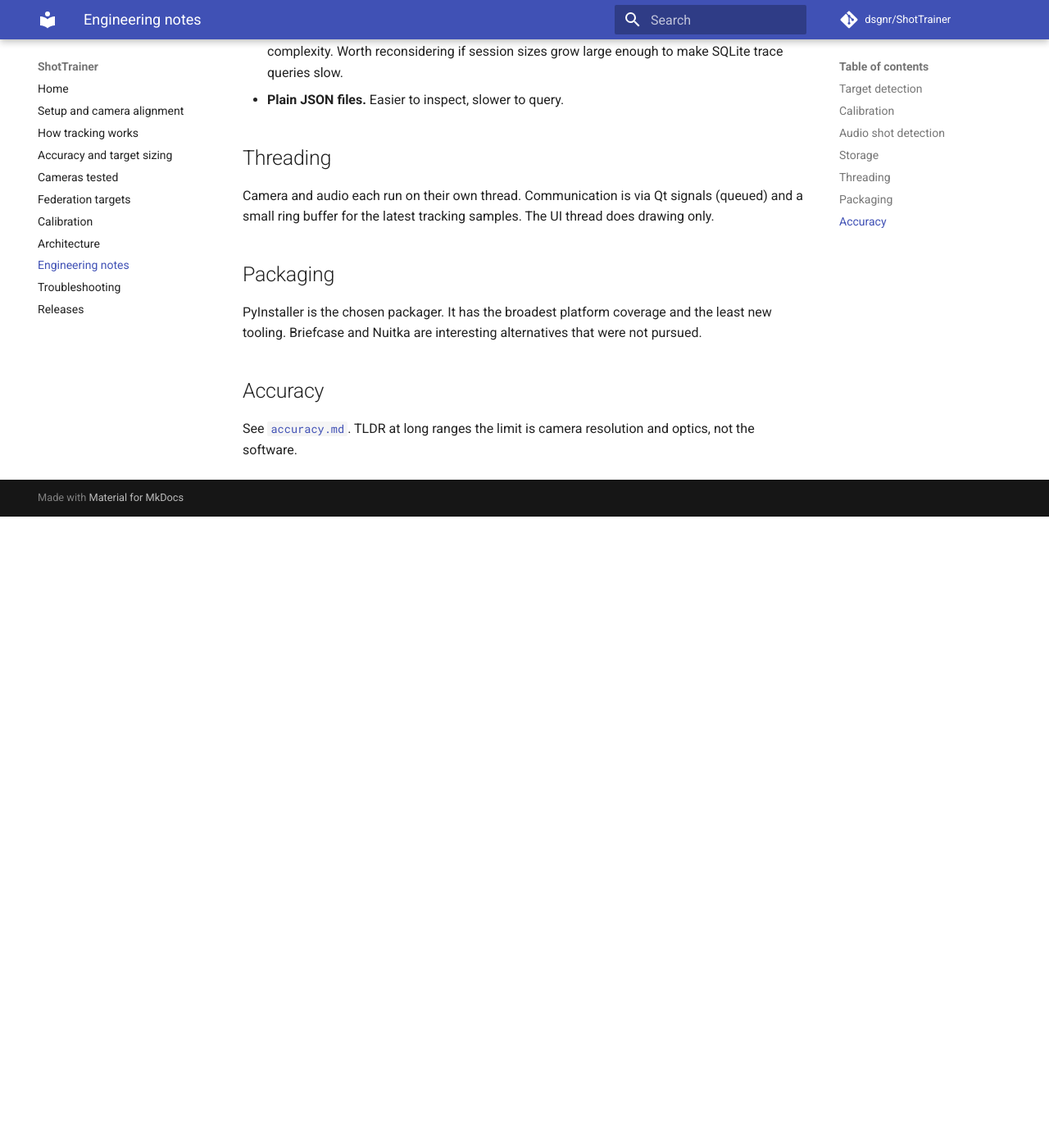
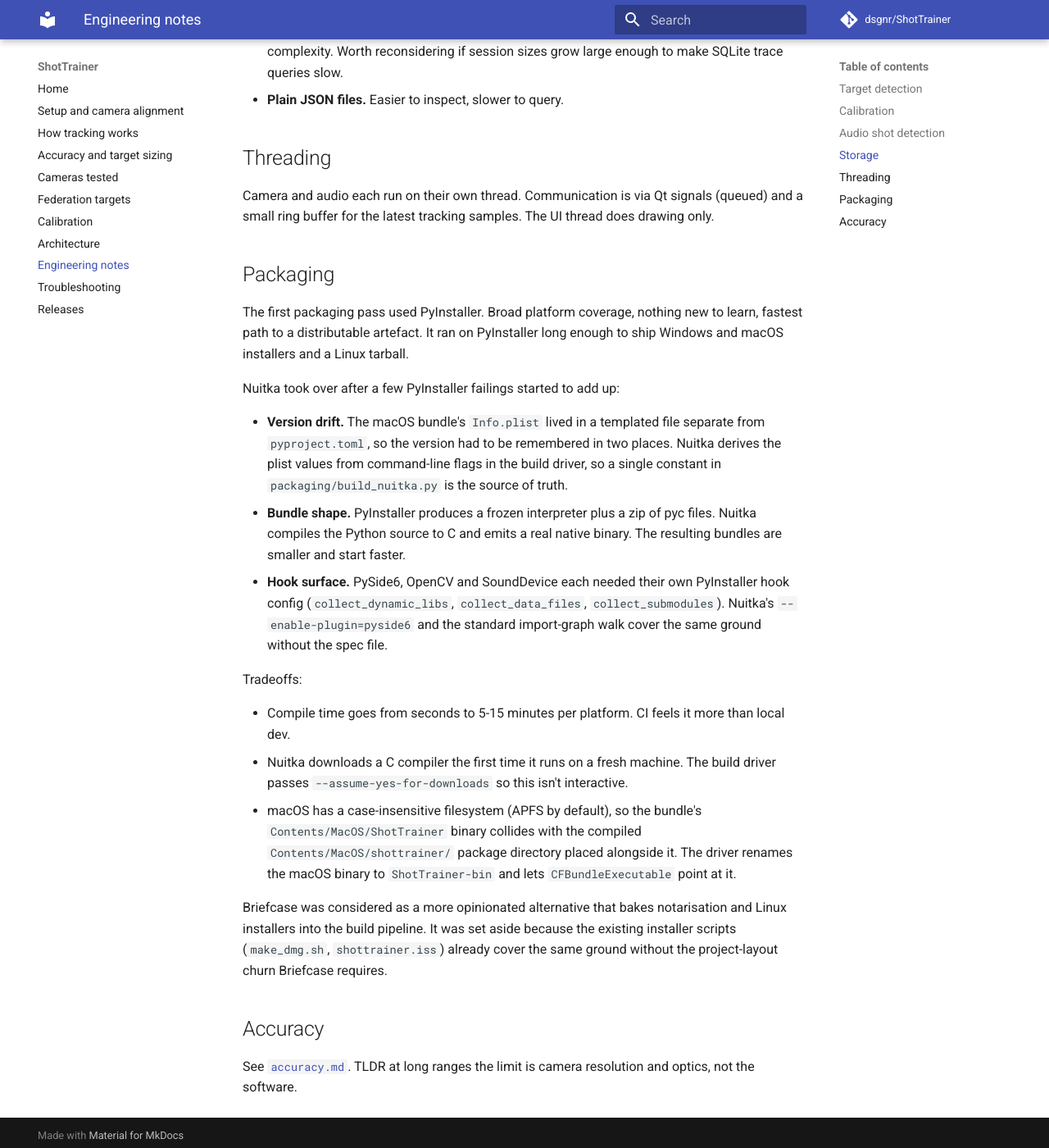
Before and after one commit to dsgnr/ShotTrainer, an MkDocs documentation site: the page built from docs/engineering-notes.md, in a window 1280 px wide and 1400 px high, scrolled down 1871 px. Shown: the whole window at 82% size. Built offline with MkDocs 1.6.1 and Material for MkDocs 9.7.7, drawn with Linux system fonts in a browser that asks for light colours; comment, search, counter and statistics services are not loaded; before the commit the page ends 2501 px from its top, so only the background shows below that; some of the changed text lies outside the part shown.

Commit message:
feat: migrate from pyinstaller to nuitka for packaging

```diff
--- a/docs/engineering-notes.md
+++ b/docs/engineering-notes.md
@@ -86,9 +86,47 @@
 
 ## Packaging
 
-PyInstaller is the chosen packager. It has the broadest platform coverage
-and the least new tooling. Briefcase and Nuitka are interesting
-alternatives that were not pursued.
+The first packaging pass used PyInstaller. Broad platform coverage,
+nothing new to learn, fastest path to a distributable artefact. It
+ran on PyInstaller long enough to ship Windows and macOS installers
+and a Linux tarball.
+
+Nuitka took over after a few PyInstaller failings started to
+add up:
+
+- **Version drift.** The macOS bundle's `Info.plist` lived in a
+  templated file separate from `pyproject.toml`, so the version had
+  to be remembered in two places. Nuitka derives the plist values
+  from command-line flags in the build driver, so a single constant
+  in `packaging/build_nuitka.py` is the source of truth.
+- **Bundle shape.** PyInstaller produces a frozen interpreter plus a
+  zip of pyc files. Nuitka compiles the Python source to C and emits
+  a real native binary. The resulting bundles are smaller and start
+  faster.
+- **Hook surface.** PySide6, OpenCV and SoundDevice each needed their
+  own PyInstaller hook config (`collect_dynamic_libs`,
+  `collect_data_files`, `collect_submodules`). Nuitka's
+  `--enable-plugin=pyside6` and the standard import-graph walk cover
+  the same ground without the spec file.
+
+Tradeoffs:
+
+- Compile time goes from seconds to 5-15 minutes per platform. CI feels
+  it more than local dev.
+- Nuitka downloads a C compiler the first time it runs on a fresh
+  machine. The build driver passes `--assume-yes-for-downloads` so
+  this isn't interactive.
+- macOS has a case-insensitive filesystem (APFS by default), so the
+  bundle's `Contents/MacOS/ShotTrainer` binary collides with the
+  compiled `Contents/MacOS/shottrainer/` package directory placed
+  alongside it. The driver renames the macOS binary to
+  `ShotTrainer-bin` and lets `CFBundleExecutable` point at it.
+
+Briefcase was considered as a more opinionated alternative that bakes
+notarisation and Linux installers into the build pipeline. It was set
+aside because the existing installer scripts (`make_dmg.sh`,
+`shottrainer.iss`) already cover the same ground without the
+project-layout churn Briefcase requires.
 
 ## Accuracy
 
--- a/pyproject.toml
+++ b/pyproject.toml
@@ -17,7 +17,7 @@
 
 [project.optional-dependencies]
 package = [
-    "pyinstaller>=6.6",
+    "nuitka>=2.4",
 ]
 
 [dependency-groups]
```
Also changed, not shown: other parts of docs/engineering-notes.md (+1 -1 lines), README.md (+5 -5 lines), docs/releases.md (+1 -1 lines), packaging/README.md (+49 -26 lines), 9 other files.
